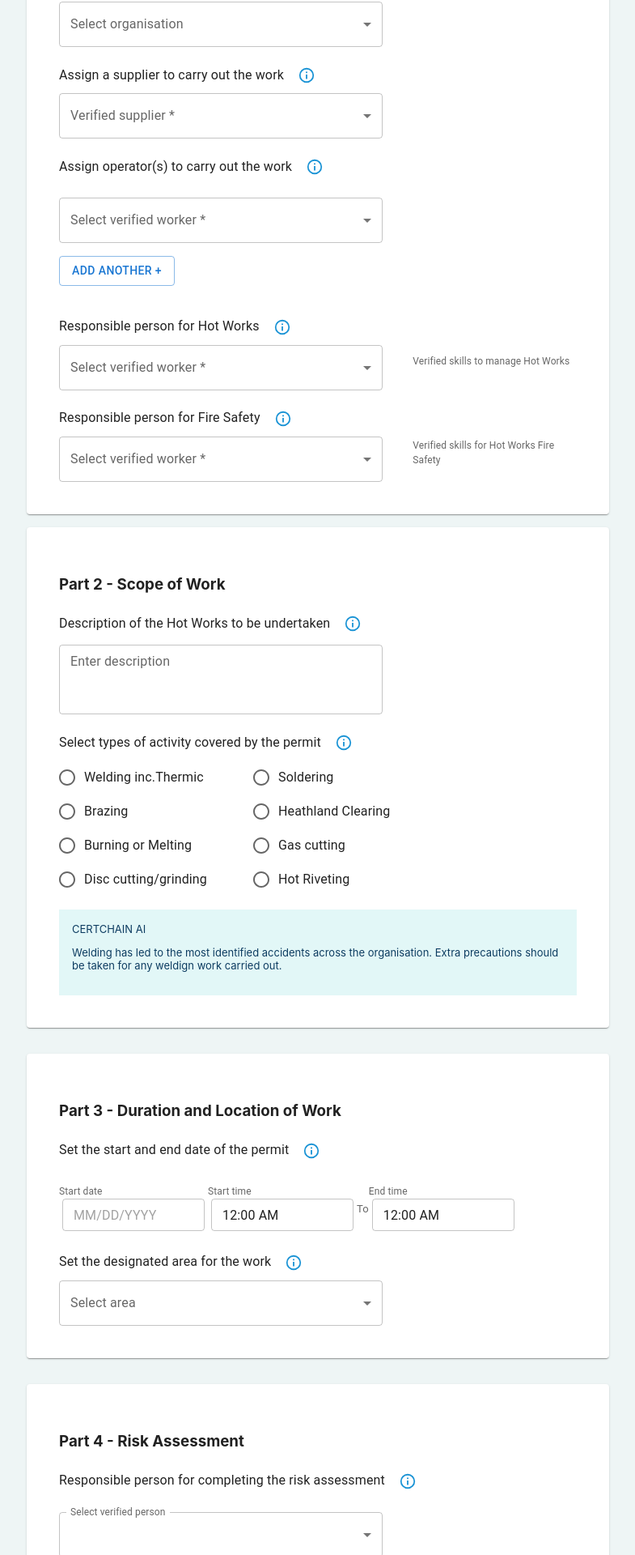
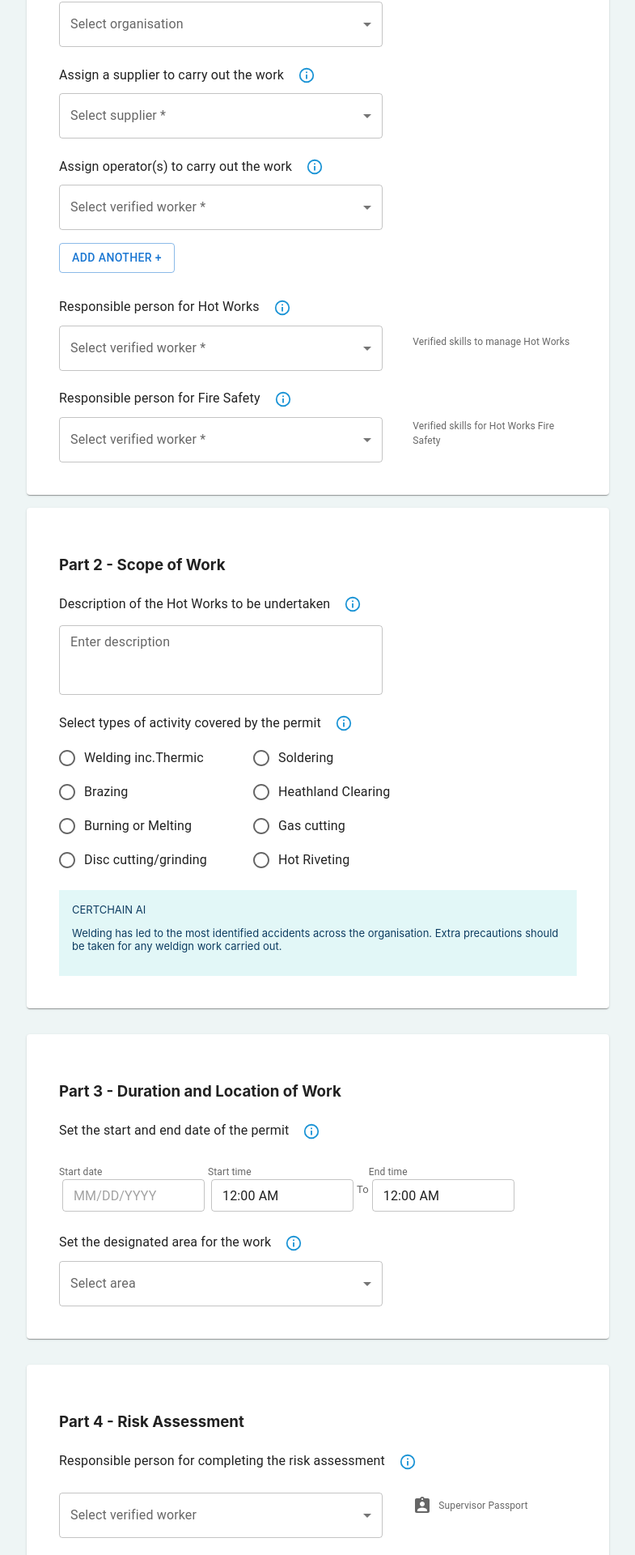
Before and after one commit to Catherinen29/skunkworks, a React (Create React App) app: page / in a window 1280 px wide. Shown: the part 689-2609 px from the top of the page at 81% size, without its empty margins (247-1032 px from the left). Built offline with nearby package versions, Linux system fonts and the light colour scheme.

Commit message:
Slight wording and style changes.

```diff
--- a/src/components/newPermit/Part1.js
+++ b/src/components/newPermit/Part1.js
@@ -122,7 +122,7 @@ return(
         <TextField
             select
             value={supplier}
-            label='Verified supplier *'
+            label='Select supplier *'
             onChange={(e) => setSupplier(e.target.value)}
             sx={{width: '25rem'}}>
                 <MenuItem value='Ackrington Chambers'>Ackrington Chambers</MenuItem>
@@ -151,7 +151,7 @@ return(
                 value={operators[index]}
                 label='Select verified worker *'
                 onChange={(e) => handleOperator(e, index)}
-                sx={{width: '25rem', mt: 2}}
+                sx={{width: '25rem', mb: 2}}
                 >
                 <MenuItem value='Francis Golder (me)'>Francis Golder (me)</MenuItem>
                 <MenuItem value='Jan Goldstein'>Jan Goldstein</MenuItem>
@@ -163,7 +163,7 @@ return(
         }
 
         <Box>
-            <Button  variant='outlined' onClick={addField} sx={{my: 2}}>ADD ANOTHER +</Button>
+            <Button  variant='outlined' onClick={addField} sx={{mb: 1}}>ADD ANOTHER +</Button>
         </Box>
 
         </FormControl>
--- a/src/components/newPermit/Part4.js
+++ b/src/components/newPermit/Part4.js
@@ -4,12 +4,11 @@ import { useState } from "react"
 import AssignmentIndIcon from '@mui/icons-material/AssignmentInd';
 import CheckCircleIcon from '@mui/icons-material/CheckCircle';
 
-
 export default function Part4(props) {
 
 let users = props.users
 
-const [riskAssessor, setRiskAssessor] = useState({})
+const [riskAssessor, setRiskAssessor] = useState('')
 
 
     return (
@@ -25,7 +24,7 @@ const [riskAssessor, setRiskAssessor] = useState({})
         <TableBody>
         <TableRow sx={{height: '25px', display: 'flex'}}>
             <Typography sx={{py: '0.4rem'}}>Responsible person for completing the risk assessment</Typography>
-            <Tooltip title='Select verified'>
+            <Tooltip title='Select verified worker'>
                 <Alert variant='outlined' severity='info'
                     sx={{borderColor: '#ffffff',
                     ml: '0.5rem', px: 1, py: 0 }}></Alert>
@@ -41,7 +40,7 @@ const [riskAssessor, setRiskAssessor] = useState({})
                 select
                 value={riskAssessor}
                 onChange={(e) => setRiskAssessor(e.target.value)}
-                label='Select verified person'
+                label='Select verified worker'
                 sx={{width: '25rem'}}>
             <MenuItem value='Francis Golder (me)' sx={{justifyContent: "space-between"}}>Francis Golder (me)
                 <Box sx={{width: '6rem', bgcolor: '#4caf50',
@@ -70,13 +69,11 @@ const [riskAssessor, setRiskAssessor] = useState({})
         </FormControl>
         </Grid>
 
-        {riskAssessor.verified
-            ? <Grid item xs={4} sx={{alignSelf: 'center', display: 'flex', flexDirection: 'row', alignItems: 'center'}}>
+        <Grid item xs={4} sx={{alignSelf: 'center', display: 'flex', flexDirection: 'row', alignItems: 'center'}}>
                 <AssignmentIndIcon sx={{color: 'rgba(0, 0, 0, 0.6)'}} />
                 <Typography sx={{fontSize: 12, color: 'rgba(0, 0, 0, 0.6)', ml: 1}}>
                 Supervisor Passport</Typography>
                 </Grid>
-            : null }
         </Grid>
 
         </Paper>
```
